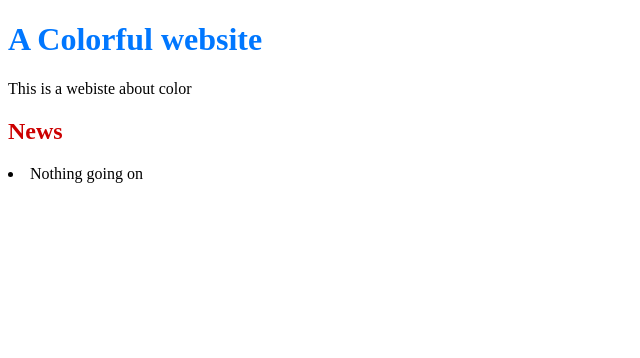
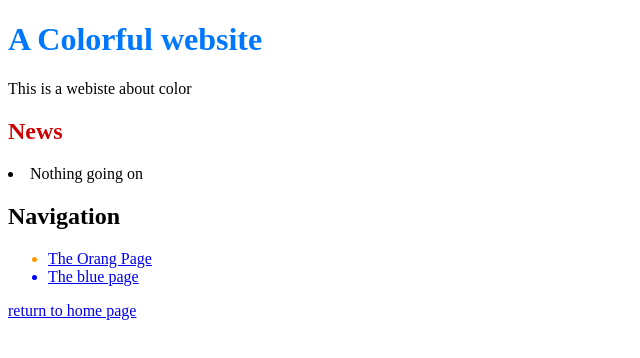
Before and after one commit to howardlangton/howard, a plain HTML site: page index.html in a window 1280 px wide. Shown: the whole page, without its empty margins (0-640 px from the left). Drawn offline with Linux system fonts and the light colour scheme.

Commit message:
Add navigation links

```diff
--- a/index.html
+++ b/index.html
@@ -12,5 +12,15 @@
   <u1>
    <li>Nothing going on</li>
   </u1>
+  <h2>Navigation</h2>
+  <ul>
+    <li style="color: #F90">
+     <a href="orange.html">The Orang Page</a>
+    </li>
+    <li style="color: #00F">
+      <a href="blue.html">The blue page</a>
+    </li>
+  </ul>
+  <p><a href="index.html">return to home page</a></p>
 </body>
 </html>
```
Also changed, not shown: blue.html (+1 -0 lines), orange.html (+1 -0 lines).
